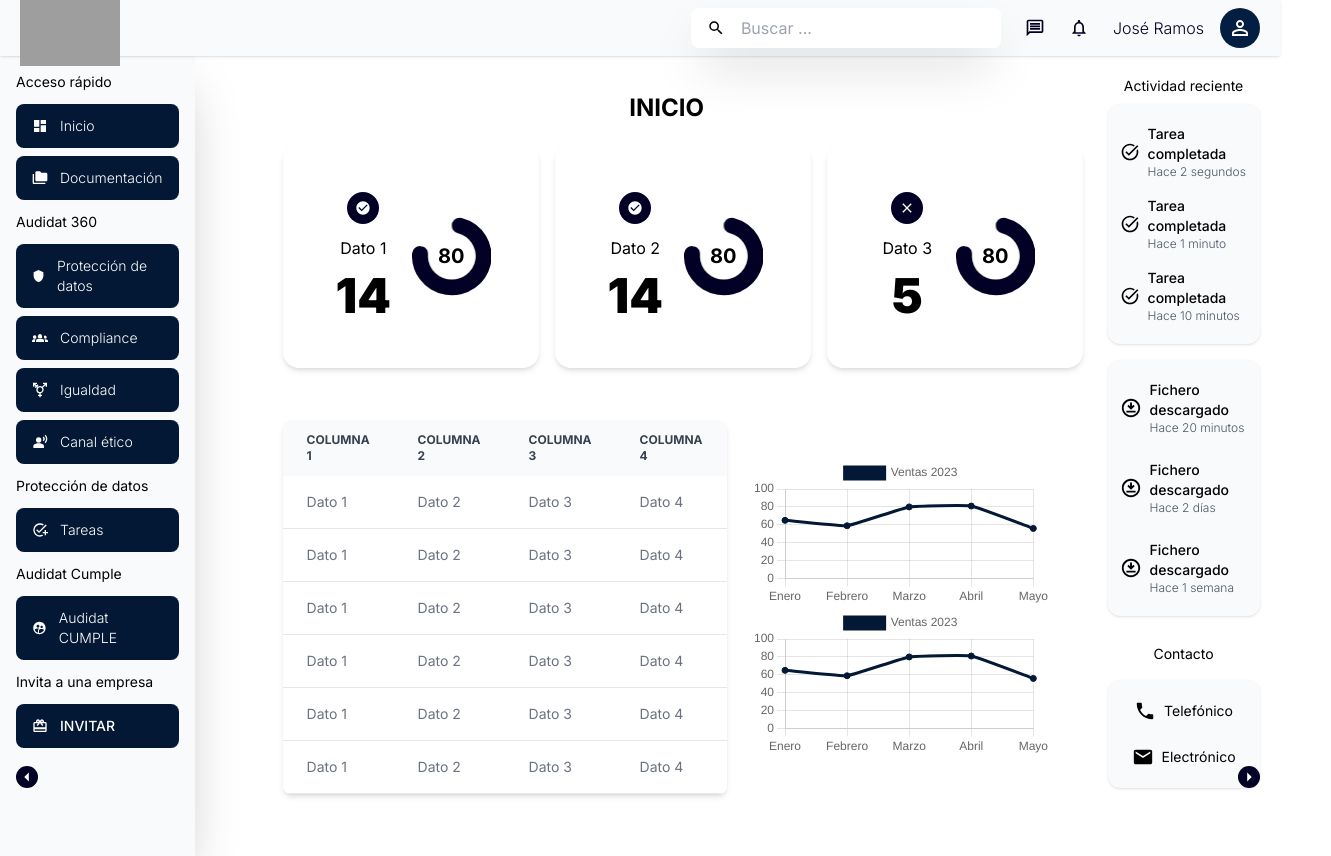
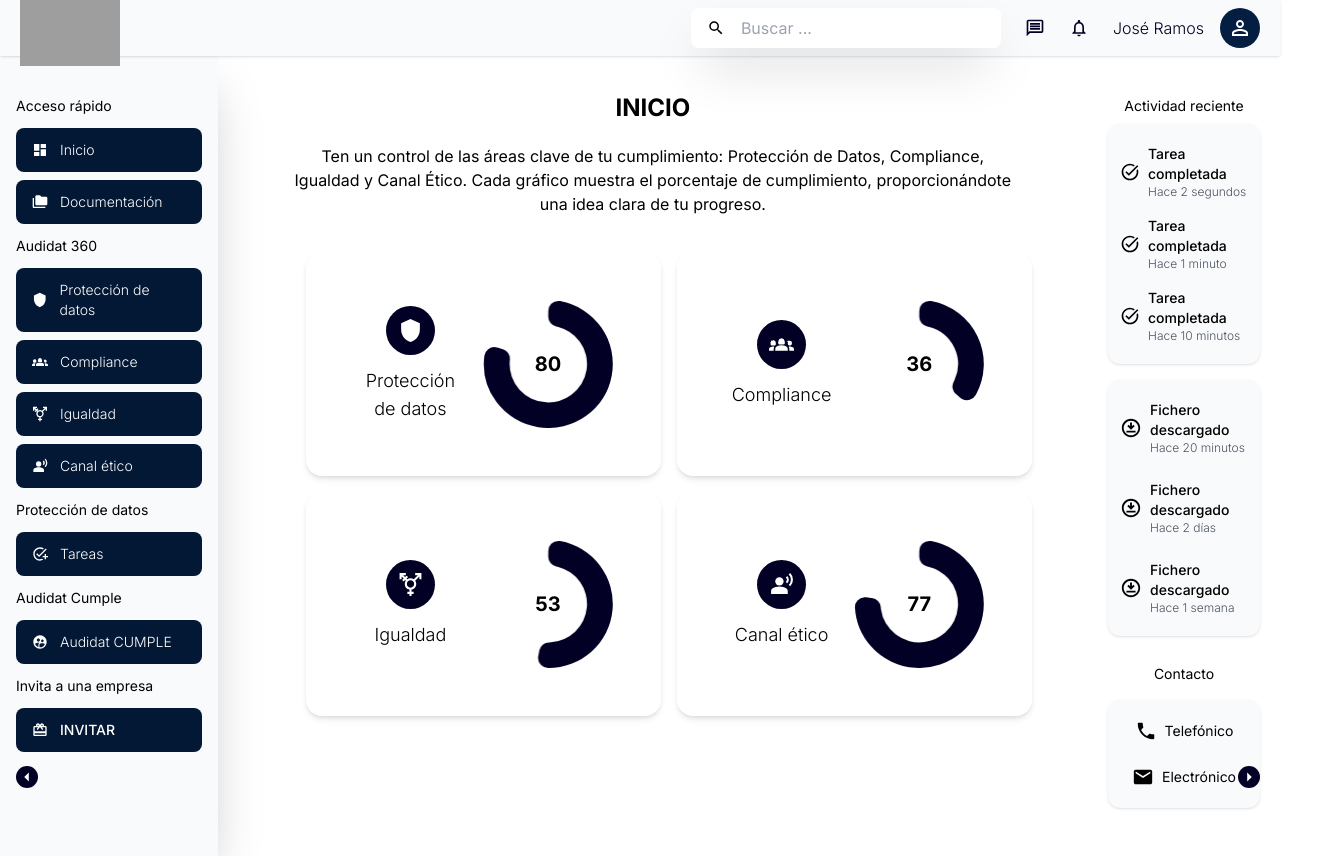
Before and after one commit to alexiglesiasmartinez/preprod-audidat-clientes, a Next.js app: page / in a window 1280 px wide. Shown: the whole page, 1331 px wide, since content can reach past the window. After the commit the page ends 820 px from the top, so only its background shows below. Built offline with nearby package versions, Linux system fonts and the light colour scheme; grey boxes are pictures that could not be loaded.

Commit message:
Dashboard modificado

```diff
--- a/src/app/layout.js
+++ b/src/app/layout.js
@@ -19,7 +19,7 @@ export default function RootLayout({ children }) {
         <Header />
         <div className='flex bg-white top-14'>
           <LeftBar />
-          <main className="flex-1 p-2">
+          <main className="flex-1 p-2 ml-[17%] mr-[15%] mt-[3.5rem]">
             {children}
           </main>
           <RightBar />
--- a/src/app/page.js
+++ b/src/app/page.js
@@ -1,11 +1,16 @@
 import Image from "next/image";
 import TareasList from "@/components/TareasList";
-import TareasSummary from "@/components/TareasSummary";
+import TareasSummary1 from "@/components/TareasSummary1";
+import TareasSummary2 from "@/components/TareasSummary2";
+import TareasSummary3 from "@/components/TareasSummary3";
+import TareasSummary4 from "@/components/TareasSummary4";
 import DashboardLinealGraph from "@/components/DashboardLinealGraph";
 
 import {
-  MdCheckCircle,
-  MdClose
+  MdShield,
+  MdGroups2,
+  MdOutlineTransgender,
+  MdSpatialAudioOff
 } from "react-icons/md";
 
 export default function Home() {
@@ -13,42 +18,49 @@ export default function Home() {
     <>
       <div className="pl-16 pr-16 py-7 flex flex-col justify-start items-center gap-5 min-h-[83vh] h-auto">
         <h1 className="text-2xl font-bold text-center">INICIO</h1>
+        <p className="text-center mb-4">Ten un control de las áreas clave de tu cumplimiento: Protección de Datos, Compliance, Igualdad y Canal Ético. Cada gráfico muestra el porcentaje de cumplimiento, proporcionándote una idea clara de tu progreso.</p>
         <div className="w-full">
-          <div className='grid lg:grid-cols-3 grid-cols-1 gap-4 justify-center items-start mb-4 ml-4 mr-4 h-fit w-full'>
+          <div className='grid lg:grid-cols-2 grid-cols-1 gap-4 justify-center items-start mb-4 ml-4 mr-4 h-fit w-full'>
             <div className="flex justify-between items-center gap-4 bg-white rounded-2xl p-12 shadow-md hover:shadow-lg transition duration-300">
               <div className="flex flex-col justify-center items-center gap-3 w-3/6">
-                <div className="flex justify-center text-white bg-mainColor w-fit p-2 rounded-full">
-                  <MdCheckCircle />
+                <div className="flex justify-center text-white bg-mainColor w-fit p-3 rounded-full">
+                  <MdShield size={25} />
                 </div>
-                <h1 className="w-full text-center">Dato 1</h1>
-                <h1 className="text-5xl font-black w-full text-center">14</h1>
+                <h1 className="w-full text-center text-lg font-light">Protección de datos</h1>
               </div>
-              <TareasSummary />
+              <TareasSummary1 />
             </div>
             <div className="flex justify-between items-center gap-4 bg-white rounded-2xl p-12 shadow-md hover:shadow-lg transition duration-300">
               <div className="flex flex-col justify-center items-center gap-3 w-3/6">
-                <div className="flex justify-center text-white bg-mainColor w-fit p-2 rounded-full">
-                  <MdCheckCircle />
+                <div className="flex justify-center text-white bg-mainColor w-fit p-3 rounded-full">
+                  <MdGroups2 size={25} />
                 </div>
-                <h1 className="w-full text-center">Dato 2</h1>
-                <h1 className="text-5xl font-black w-full text-center">14</h1>
+                <h1 className="w-full text-center text-lg font-light">Compliance</h1>
               </div>
-              <TareasSummary />
+              <TareasSummary2 />
             </div>
             <div className="flex justify-between items-center gap-4 bg-white rounded-2xl p-12 shadow-md hover:shadow-lg transition duration-300 w-full">
               <div className="flex flex-col justify-center items-center gap-3 w-3/6">
-                <div className="flex justify-center text-white bg-mainColor w-fit p-2 rounded-full">
-                  <MdClose />
+                <div className="flex justify-center text-white bg-mainColor w-fit p-3 rounded-full">
+                  <MdOutlineTransgender size={25} />
                 </div>
-                <h1 className="w-full text-center">Dato 3</h1>
-                <h1 className="text-5xl font-black w-full text-center">5</h1>
+                <h1 className="w-full text-center text-lg font-light">Igualdad</h1>
               </div>
-              <TareasSummary />
+              <TareasSummary3 />
+            </div>
+            <div className="flex justify-between items-center gap-4 bg-white rounded-2xl p-12 shadow-md hover:shadow-lg transition duration-300 w-full">
+              <div className="flex flex-col justify-center items-center gap-3 w-3/6">
+                <div className="flex justify-center text-white bg-mainColor w-fit p-3 rounded-full">
+                  <MdSpatialAudioOff size={25} />
+                </div>
+                <h1 className="w-full text-center text-lg font-light">Canal ético</h1>
+              </div>
+              <TareasSummary4 />
             </div>
           </div>
         </div>
         <div className="flex justify-center items-center gap-6 w-full p-4">
-          <div className="overflow-x-auto relative shadow-md sm:rounded-lg w-full">
+          {/*<div className="overflow-x-auto relative shadow-md sm:rounded-lg w-full">
             <table className="w-full text-sm text-left text-gray-500 dark:text-gray-400">
               <thead className="text-xs text-gray-700 uppercase bg-gray-50 dark:bg-gray-700 dark:text-gray-400">
                 <tr>
@@ -70,10 +82,9 @@ export default function Home() {
               </tbody>
             </table>
           </div>
-          <div className="w-fit">
+          <div className="w-full">
             <DashboardLinealGraph />
-            <DashboardLinealGraph />
-          </div>
+          </div>*/}
         </div>
       </div>
     </>
--- a/src/app/tareas/page.js
+++ b/src/app/tareas/page.js
@@ -1,6 +1,6 @@
 import React from "react";
 import TareasList from "@/components/TareasList";
-import TareasSummary from "@/components/TareasSummary";
+import TareasSummary from "@/components/TareasSummary1";
 import Footer from "@/components/Footer";
 
 import {
--- a/src/components/DashboardLinealGraph.jsx
+++ b/src/components/DashboardLinealGraph.jsx
@@ -5,12 +5,11 @@ import { Line } from "react-chartjs-2";
 import Chart from "chart.js/auto";
 
 const DashboardLinealGraph = () => {
-   // Datos para el gráfico de líneas
    const data = {
       labels: ["Enero", "Febrero", "Marzo", "Abril", "Mayo"],
       datasets: [
          {
-            label: "Ventas 2023",
+            label: "Cumplimiento 2023",
             data: [65, 59, 80, 81, 56],
             fill: false,
             backgroundColor: "#031835",
@@ -20,7 +19,6 @@ const DashboardLinealGraph = () => {
       ],
    };
 
-   // Opciones para el gráfico de líneas
    const options = {
       responsive: true,
       scales: {
@@ -31,7 +29,7 @@ const DashboardLinealGraph = () => {
    };
 
    return (
-      <div>
+      <div className="w-[600px] h-[300px]">
          <Line data={data} options={options} />
       </div>
    );
--- a/src/components/Header.jsx
+++ b/src/components/Header.jsx
@@ -9,7 +9,6 @@ import {
    MdOutlineMessage,
    MdOutlineNotificationsNone,
    MdLogout,
-   MdOutlinePersonOutline,
    MdHelpOutline,
    MdPersonOutline,
    MdOutlineSettings,
@@ -37,7 +36,7 @@ const Header = () => {
    }, []);
 
    return (
-      <header className="sticky flex items-center bg-gray-50 text-mainColor text-center top-0 left-0 h-14 w-full z-20 py-2 px-5 shadow">
+      <header className="fixed flex items-center bg-gray-50 text-mainColor text-center top-0 left-0 h-14 w-full z-20 py-2 px-5 shadow">
          <div className="grid grid-cols-2 align-middle w-full">
             <div className="flex items-center gap-3">
                <Link href="/">
--- a/src/components/LeftBar.jsx
+++ b/src/components/LeftBar.jsx
@@ -27,7 +27,7 @@ const LeftBar = () => {
    return (
       <>
          {visible ? (
-            <aside className="sticky top-14 left-0 w-[17%] h-screen bg-gray-50 text-white p-4 z-10 shadow-2xl">
+            <aside className="fixed top-14 pt-10 left-0 w-[17%] h-screen bg-gray-50 text-white p-4 z-10 shadow-2xl">
                <div className="flex items-start justify-center flex-col gap-2">
                   <span className="text-sm mb-1 text-black">Acceso rápido</span>
                   <Link
--- a/src/components/RightBar.jsx
+++ b/src/components/RightBar.jsx
@@ -19,7 +19,7 @@ const RightBar = () => {
       <>
          {visible ? (
             <aside
-               className={`sticky top-0 right-0 w-[15%] h-screen text-white p-5 z-10 transition-opacity ${
+               className={`fixed top-14 right-0 pt-10 w-[15%] h-screen text-white p-5 z-10 transition-opacity ${
                   visible ? "opacity-100" : "opacity-0"
                }`}
             >
--- a/src/components/TareasSummary.jsx
+++ b/src/components/TareasSummary1.jsx
@@ -4,7 +4,7 @@ import React from "react";
 import { Doughnut } from "react-chartjs-2";
 import Chart from "chart.js/auto";
 
-const TareasSummary = () => {
+const TareasSummary1 = () => {
    const data = {
       labels: ["Relleno", "Vacío"],
       datasets: [
@@ -41,4 +41,4 @@ const TareasSummary = () => {
    );
 };
 
-export default TareasSummary;
+export default TareasSummary1;
--- /dev/null
+++ b/src/components/TareasSummary2.jsx
@@ -0,0 +1,44 @@
+"use client";
+
+import React from "react";
+import { Doughnut } from "react-chartjs-2";
+import Chart from "chart.js/auto";
+
+const TareasSummary2 = () => {
+   const data = {
+      labels: ["Relleno", "Vacío"],
+      datasets: [
+         {
+            data: [36, 64],
+            backgroundColor: ["#020024", "transparent"],
+            borderWidth: 0,
+            borderRadius: 10,
+         },
+      ],
+   };
+
+   const options = {
+      cutout: "60%",
+      responsive: true,
+      maintainAspectRatio: false,
+      plugins: {
+         legend: {
+            display: false,
+         },
+         tooltip: {
+            enabled: false,
+         },
+      },
+   };
+
+   return (
+      <div className="flex flex-col w-3/6 h-32 relative">
+         <Doughnut data={data} options={options} chart={Chart} />
+         <p className="text-xl font-bold absolute top-1/2 left-1/2 transform -translate-x-1/2 -translate-y-1/2">
+            {data.datasets[0].data[0]}
+         </p>
+      </div>
+   );
+};
+
+export default TareasSummary2;
--- /dev/null
+++ b/src/components/TareasSummary3.jsx
@@ -0,0 +1,44 @@
+"use client";
+
+import React from "react";
+import { Doughnut } from "react-chartjs-2";
+import Chart from "chart.js/auto";
+
+const TareasSummary3 = () => {
+   const data = {
+      labels: ["Relleno", "Vacío"],
+      datasets: [
+         {
+            data: [53, 47],
+            backgroundColor: ["#020024", "transparent"],
+            borderWidth: 0,
+            borderRadius: 10,
+         },
+      ],
+   };
+
+   const options = {
+      cutout: "60%",
+      responsive: true,
+      maintainAspectRatio: false,
+      plugins: {
+         legend: {
+            display: false,
+         },
+         tooltip: {
+            enabled: false,
+         },
+      },
+   };
+
+   return (
+      <div className="flex flex-col w-3/6 h-32 relative">
+         <Doughnut data={data} options={options} chart={Chart} />
+         <p className="text-xl font-bold absolute top-1/2 left-1/2 transform -translate-x-1/2 -translate-y-1/2">
+            {data.datasets[0].data[0]}
+         </p>
+      </div>
+   );
+};
+
+export default TareasSummary3;
--- /dev/null
+++ b/src/components/TareasSummary4.jsx
@@ -0,0 +1,44 @@
+"use client";
+
+import React from "react";
+import { Doughnut } from "react-chartjs-2";
+import Chart from "chart.js/auto";
+
+const TareasSummary4 = () => {
+   const data = {
+      labels: ["Relleno", "Vacío"],
+      datasets: [
+         {
+            data: [77, 23],
+            backgroundColor: ["#020024", "transparent"],
+            borderWidth: 0,
+            borderRadius: 10,
+         },
+      ],
+   };
+
+   const options = {
+      cutout: "60%",
+      responsive: true,
+      maintainAspectRatio: false,
+      plugins: {
+         legend: {
+            display: false,
+         },
+         tooltip: {
+            enabled: false,
+         },
+      },
+   };
+
+   return (
+      <div className="flex flex-col w-3/6 h-32 relative">
+         <Doughnut data={data} options={options} chart={Chart} />
+         <p className="text-xl font-bold absolute top-1/2 left-1/2 transform -translate-x-1/2 -translate-y-1/2">
+            {data.datasets[0].data[0]}
+         </p>
+      </div>
+   );
+};
+
+export default TareasSummary4;
```
